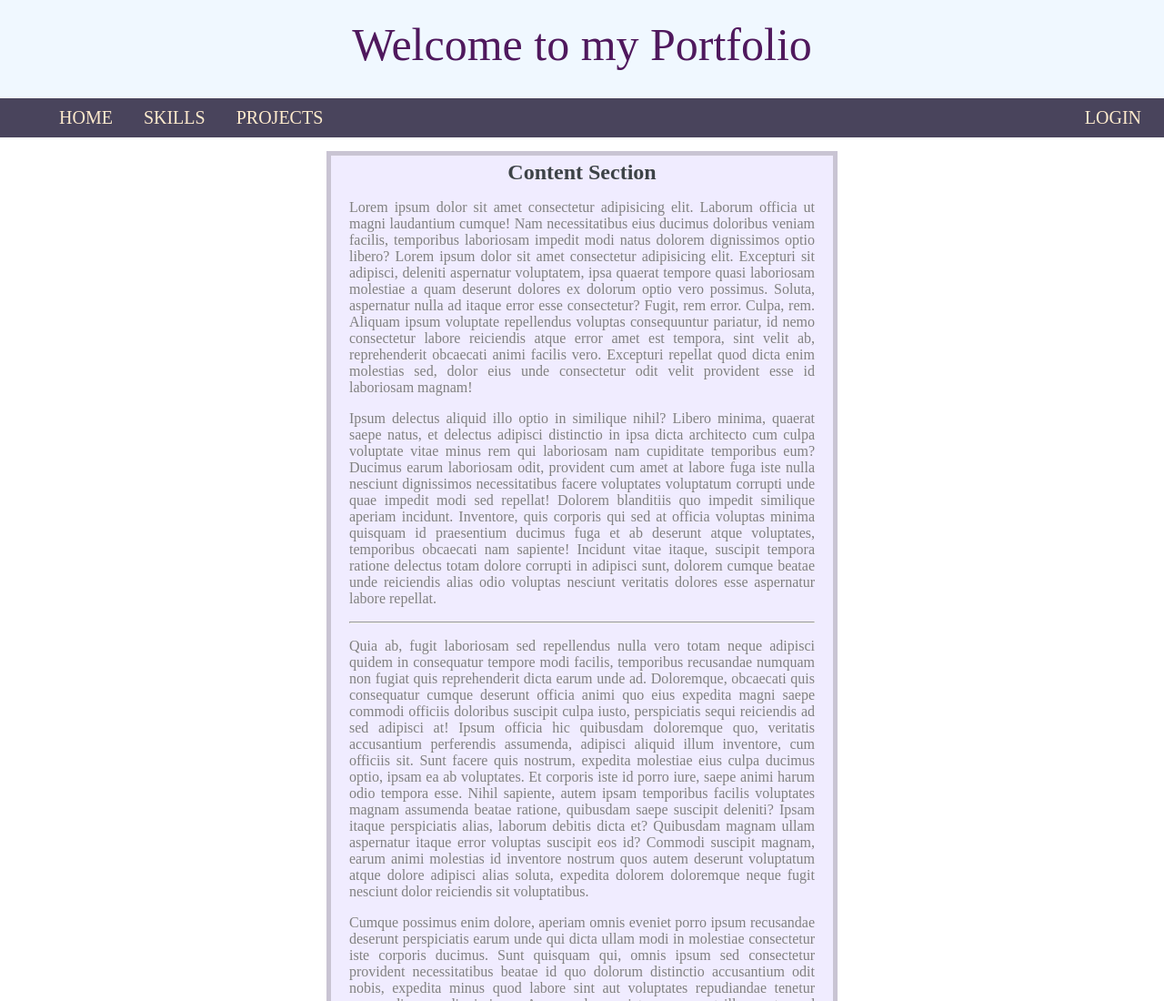
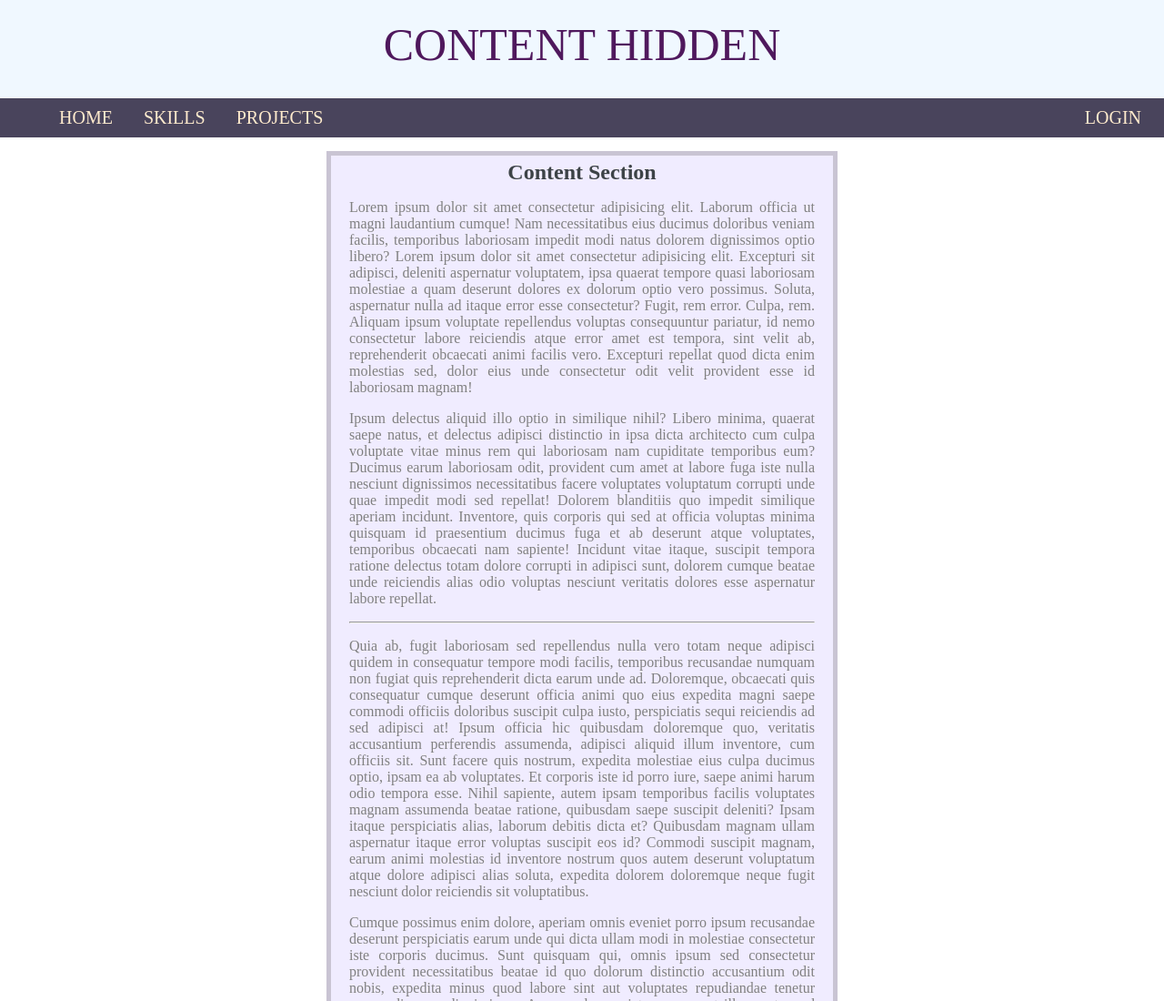
Before and after one commit to pooja2706/Sample-Projects, a plain HTML site: page webDevelopment/index.html in a window 1280 px wide. Shown: the top 1100 px of the page at 91% size. Drawn offline with Linux system fonts and the light colour scheme.

Commit message:
content changes

```diff
--- a/webDevelopment/index.html
+++ b/webDevelopment/index.html
@@ -9,7 +9,7 @@
 </head>
 <body>
     <header>
-        <div class="head1" id="heading">Welcome to my Portfolio</div>
+        <div class="head1" id="heading">CONTENT HIDDEN</div>
     </header>
     <div class="menu" id="menuList">
         <a href="">HOME</a>
```
